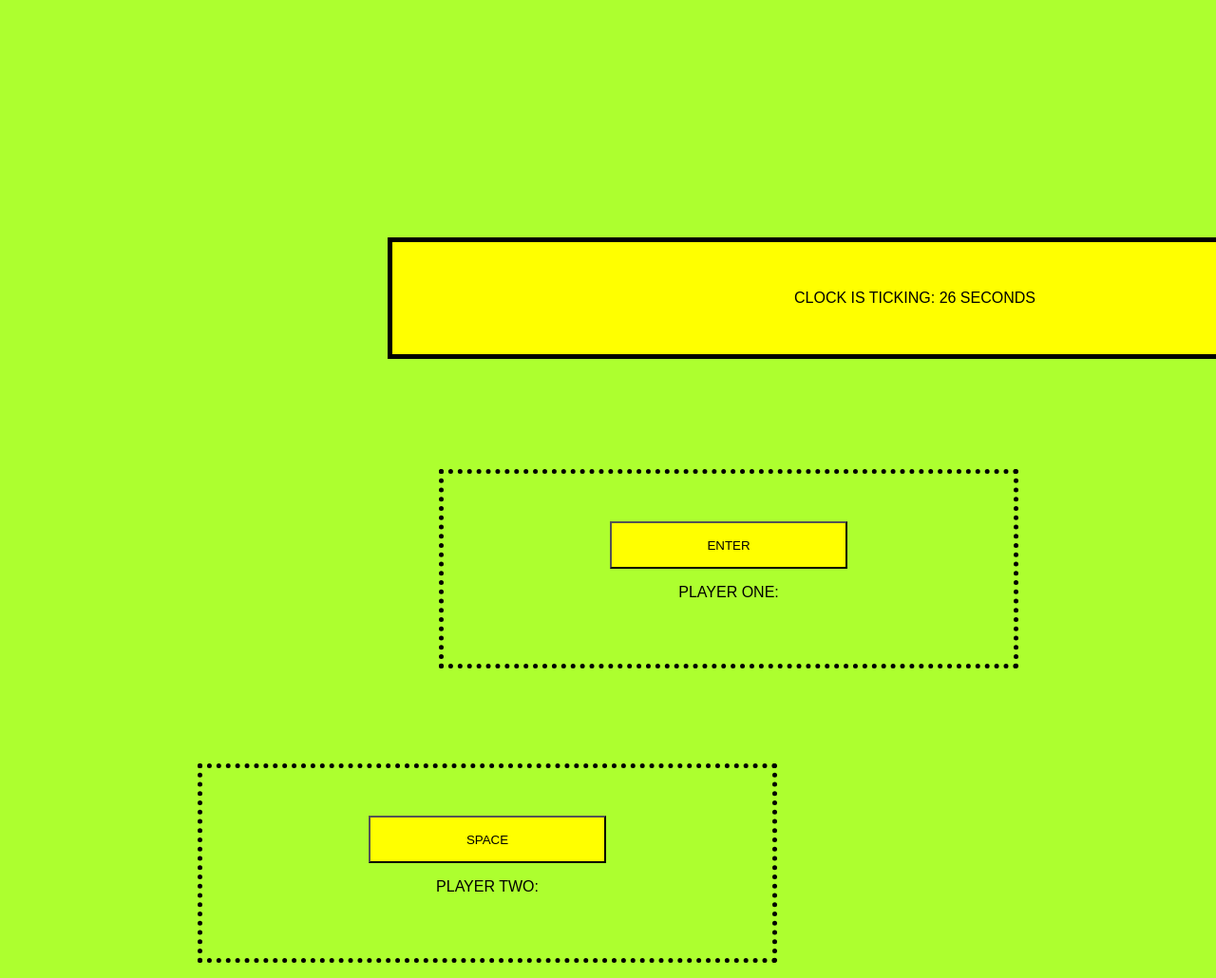
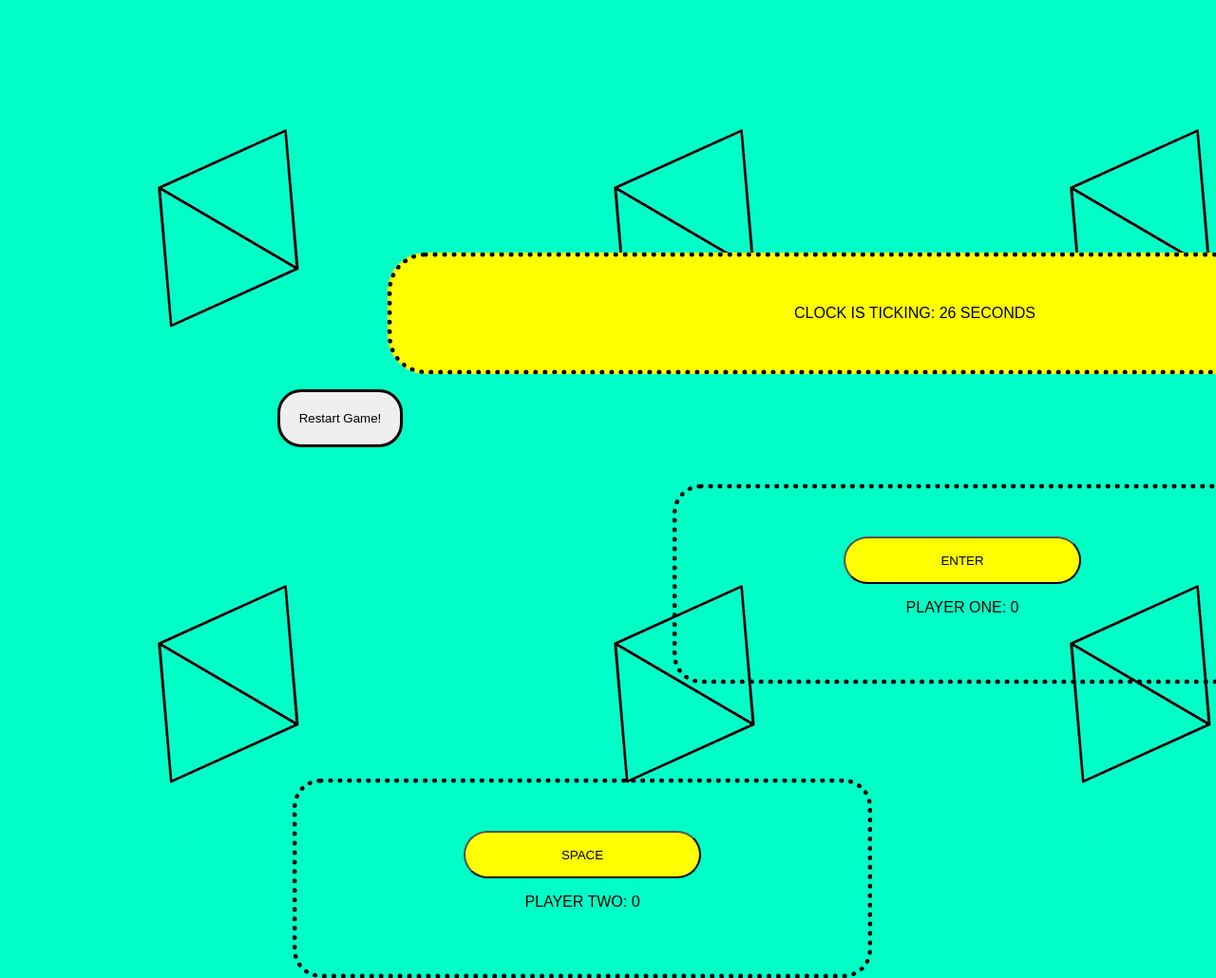
Before and after one commit to thaome01/Milestone-Project-1, a plain HTML site: page index.html in a window 1280 px wide. Shown: the top 1030 px of the page at 95% size. Drawn offline with Linux system fonts and the light colour scheme.

Commit message:
third commit

```diff
--- a/index.html
+++ b/index.html
@@ -18,7 +18,7 @@
     <!-- First player Controller -->
     <section class="section">
       <button class="button1" type="button" onClick="onClick()">ENTER</button>
-      <p>PLAYER ONE: <a id="clicks"></a></p>
+      <p>PLAYER ONE: <a id="clicks">0</a></p>
     </section>
 
     <!-- Second Player Controller-->
@@ -26,15 +26,19 @@
       <button class="button2" type="button" onClick="spaceClick()">
         SPACE
       </button>
-      <p>PLAYER TWO: <a id="press"></a></p>
+      <p>PLAYER TWO: <a id="press">0</a></p>
     </section>
 
     <!-- Background Music-->
     <audio autoplay loop>
       <source
-        src="./audio/Mortal Kombat Theme Song Original.mp3"
+        src="./audio/Electric  - 5 Minute Countdown.mp3"
         type="audio/mpeg"
       />
     </audio>
+    <!-- To restart the game -->
+    <button class="restart" type="button" onClick="window.location.reload();">
+      Restart Game!
+    </button>
   </body>
 </html>
--- a/index.js
+++ b/index.js
@@ -5,13 +5,15 @@ window.alert("Player One = Enter Key---Player Two = Space key
 
 //Countdown to 30 Second//
 
+
+
 let timeleft = '30';
-let countThree = '3';
+
 
 let downloadTimer = setInterval(function () {
     if (timeleft <= 0) {
         clearInterval(downloadTimer);
-        document.getElementById("countDown").innerHTML = "DONE!";
+        document.getElementById("countDown").innerHTML = "TIMES UP!";
     } else {
         document.getElementById("countDown").innerHTML = "CLOCK IS TICKING: " + timeleft + " SECONDS";
     }
@@ -24,12 +26,24 @@ let downloadTimer = setInterval(function () {
 
 let playerOne = 0;
 
+
+
 document.addEventListener('keyup', function (e) {
+
     if (e.key === "Enter") {
         playerOne++;
         document.getElementById("clicks").innerHTML = playerOne;
+    } if (playerOne >= 5) {
+        document.getElementById("clicks").innerHTML = "YOU ARE THE WINNER!";
+        window.alert("PLAYER ONE IS THE WINNER!");
+        clearInterval(downloadTimer);
     }
 })
+
+
+
+
+
 
 
 //Space Bar keyboard//
@@ -40,7 +54,11 @@ document.addEventListener('keyup', function (e) {
     if (e.key === " ") {
         playerTwo++;
         document.getElementById("press").innerHTML = playerTwo;
+    } if (playerTwo >= 5) {
+        document.getElementById("press").innerHTML = "YOU ARE THE WINNER!";
+        window.alert("PLAYER TWO IS THE WINNER!");
+        clearInterval(downloadTimer);
     }
 })
 
-//Start sound game//
+// restart button //
--- a/style.css
+++ b/style.css
@@ -1,8 +1,9 @@
 .body {
   font-family: Arial, Helvetica, sans-serif;
-  background-color: greenyellow;
+  background-image: url("img/shape.jpg");
   text-align: center;
   margin-top: 250px;
+  position: absolute;
 }
 /* Player Enter Layout */
 .section {
@@ -12,27 +13,31 @@
   border: dotted 5px;
   padding: 50px;
   width: 500px;
+  border-radius: 30px;
 }
 
 .button1 {
   width: 250px;
   height: 50px;
   background: yellow;
+  border-radius: 30px;
 }
 /* Player Space Layout */
 .sectionTwo {
   float: left;
-  margin-left: 200px;
+  margin-left: 300px;
   margin-top: 100px;
   border: dotted 5px;
   padding: 50px;
   width: 500px;
+  border-radius: 30px;
 }
 
 .button2 {
   width: 250px;
   height: 50px;
   background: yellow;
+  border-radius: 30px;
 }
 
 /* CLOCK LAYOUT */
@@ -42,5 +47,14 @@
   padding: 50px;
   width: 1000px;
   margin-left: 400px;
-  border: solid 5px;
+  border: 2px;
+  border: dotted 5px;
+  border-radius: 40px;
 }
+
+.restart {
+  margin: auto;
+  border: solid;
+  padding: 20px;
+  border-radius: 25px;
+}
```
Also changed, not shown: img/shape.jpg (added), 4 other files.
